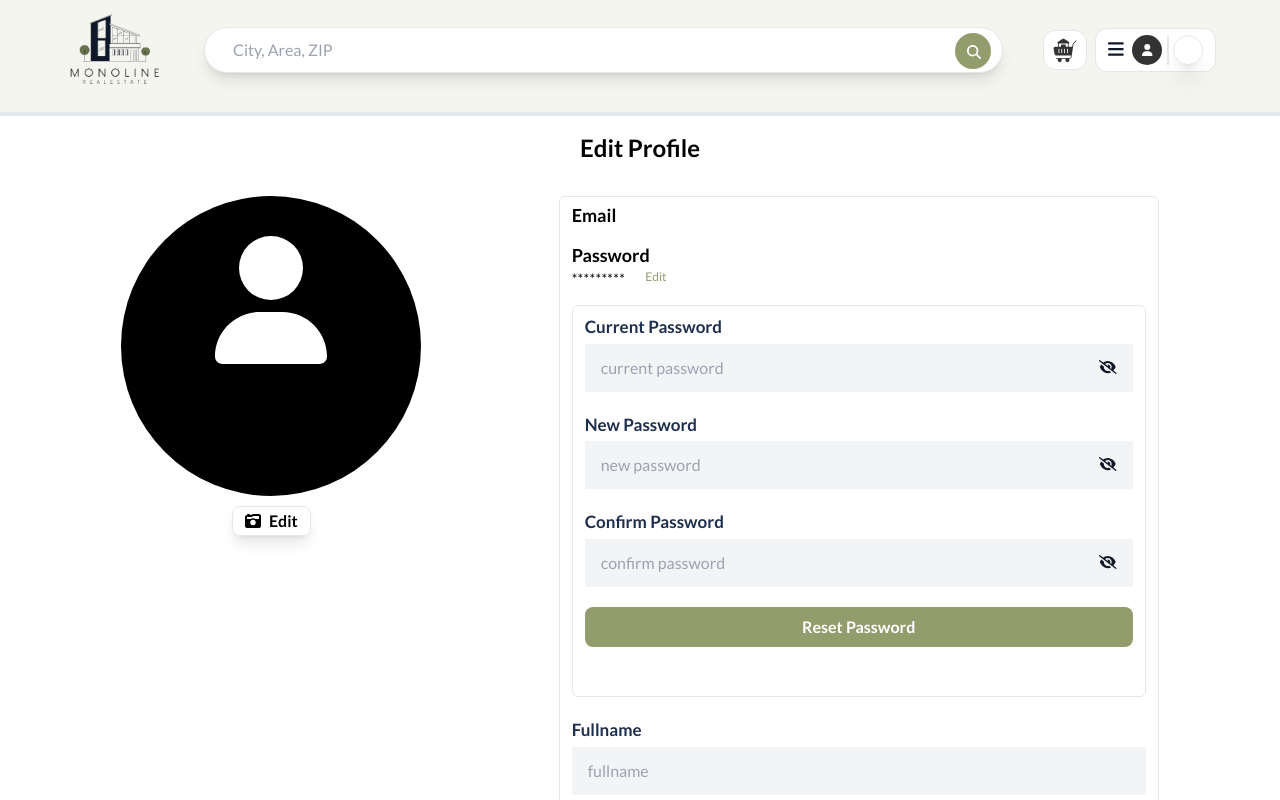
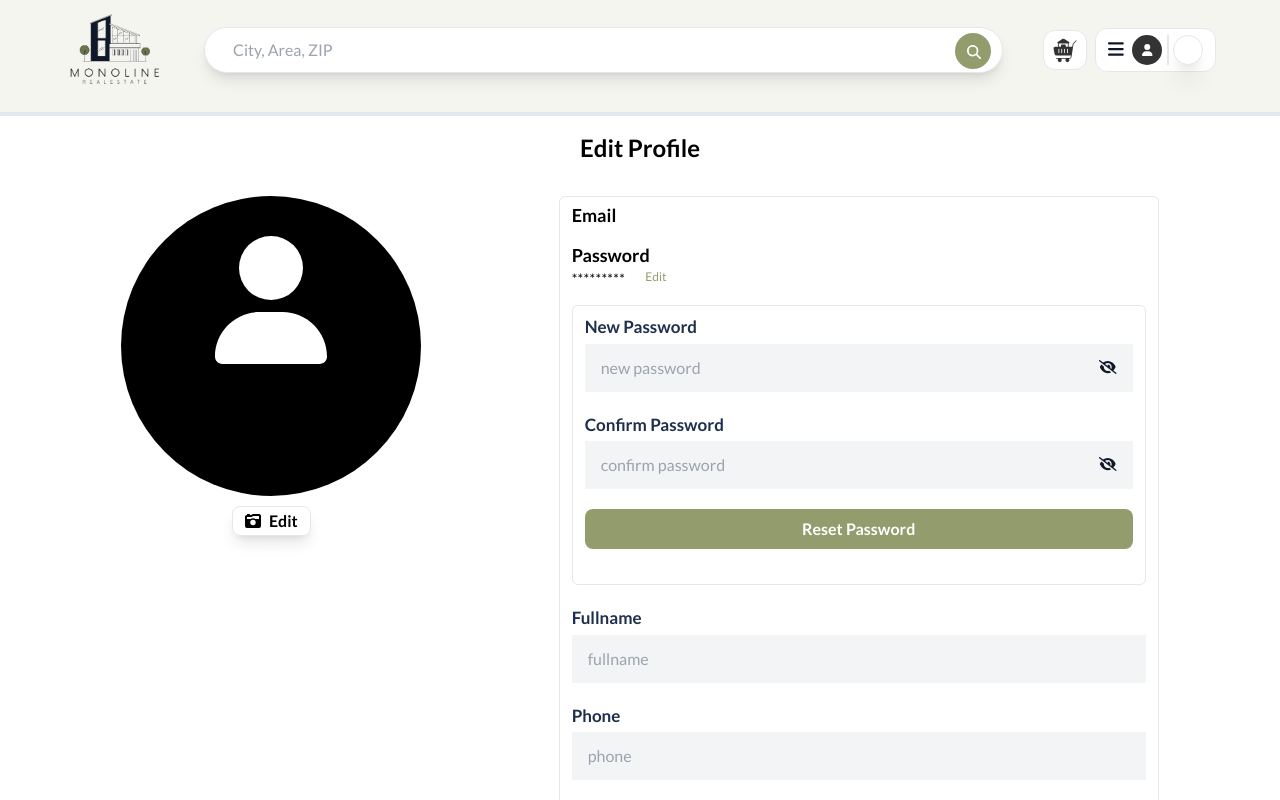
Before and after one commit to Remzymiles/monoline-real-estate, a React (Vite) app: page /profile in a window 1280 px wide. Both pictures are taken after a click on the button "Edit". Shown: the top 800 px of the page. Built offline with nearby package versions, Linux system fonts and the light colour scheme.

Commit message:
fixed the reset password bug

```diff
--- a/src/Components/Pages/Profile/EditPasswordForm.tsx
+++ b/src/Components/Pages/Profile/EditPasswordForm.tsx
@@ -62,40 +62,18 @@ export const EditPasswordForm = ({
       <form
         className={`border dark:border-gray-400 rounded-md px-3 pt-2 transition-all duration-300 ${
           isEditPasswordVisible
-            ? "h-[49vh] opacity-100 mb-5"
+            ? "h-[35vh] opacity-100 mb-5"
             : "invisible h-0 opacity-0"
         }
         ${
+          errors.new_password &&
           errors.confirm_password &&
-          errors.current_password &&
-          errors.new_password &&
           isEditPasswordVisible
-            ? "h-[53vh]"
+            ? "h-[40vh]"
             : null
         }`}
         onSubmit={handleSubmit(handleSubmitForm)}
       >
-        <div className="mb-4">
-          <Input
-            htmlFor="current_password"
-            id="current_password"
-            name="current_password"
-            nameOfInput="current password"
-            placeholder="current password"
-            inputType="password"
-            register={register}
-            extraStyle={`${
-              errors.current_password
-                ? "border-b-2 border-red-600 focus:border-red-600"
-                : "border-black"
-            }`}
-          />
-          {errors.current_password && (
-            <p className="text-right text-xs text-red-500">
-              {errors?.current_password.message}
-            </p>
-          )}
-        </div>
         {/*  */}
         <div className="mb-4">
           <Input
--- a/src/Components/Pages/Profile/EditPasswordValidator.ts
+++ b/src/Components/Pages/Profile/EditPasswordValidator.ts
@@ -1,13 +1,6 @@
 import * as yup from "yup";
 
 export const EditPasswordValidator = yup.object({
-  current_password: yup
-    .string()
-    .required("password is required")
-    .min(6, "password must have atleast 6 characters")
-    .matches(/[a-z]/, "Password must contain a lowercase letter")
-    .matches(/[A-Z]/, "Password must contain an uppercase letter")
-    .matches(/\d/, "Password must contain a number"),
   new_password: yup
     .string()
     .required("password is required")
--- a/src/base/interface/IEditPassword.ts
+++ b/src/base/interface/IEditPassword.ts
@@ -1,5 +1,4 @@
 export interface IEditPassword {
-  current_password: string;
   new_password: string;
   confirm_password: string;
 }
```
